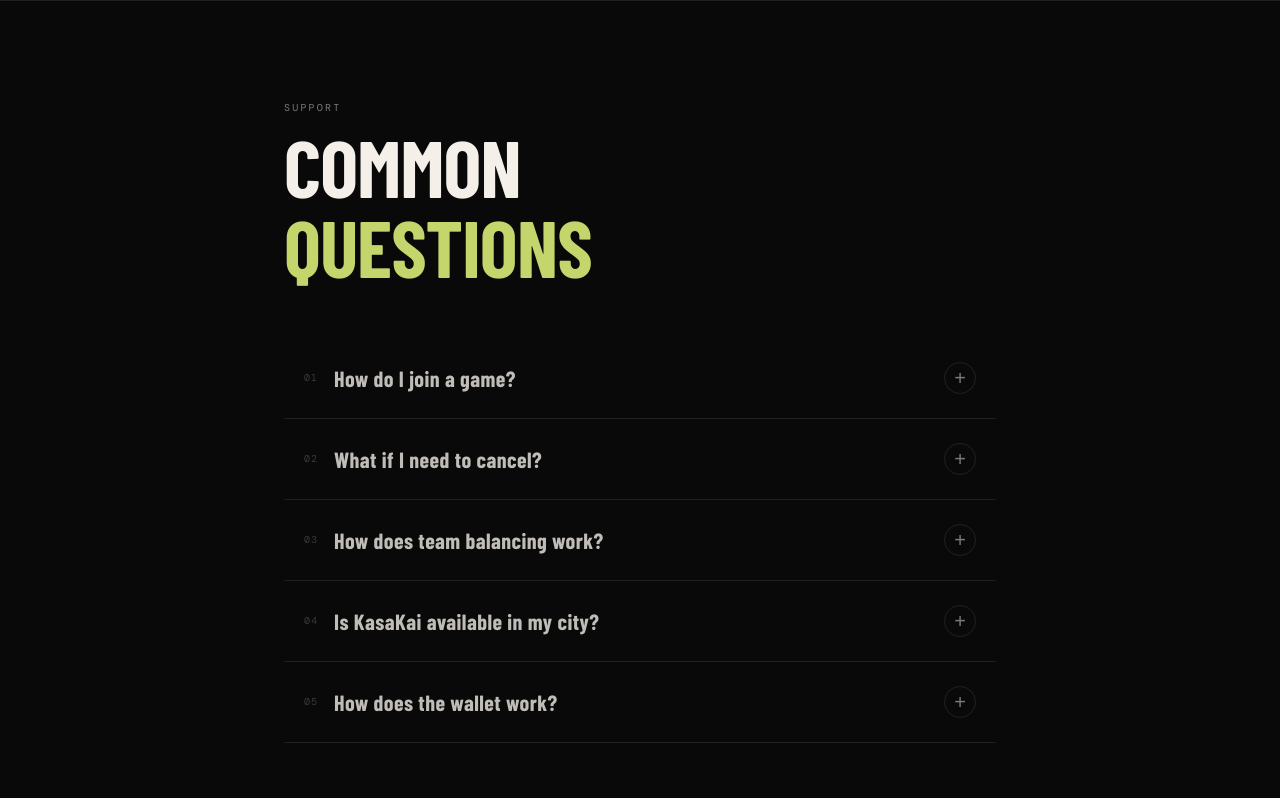
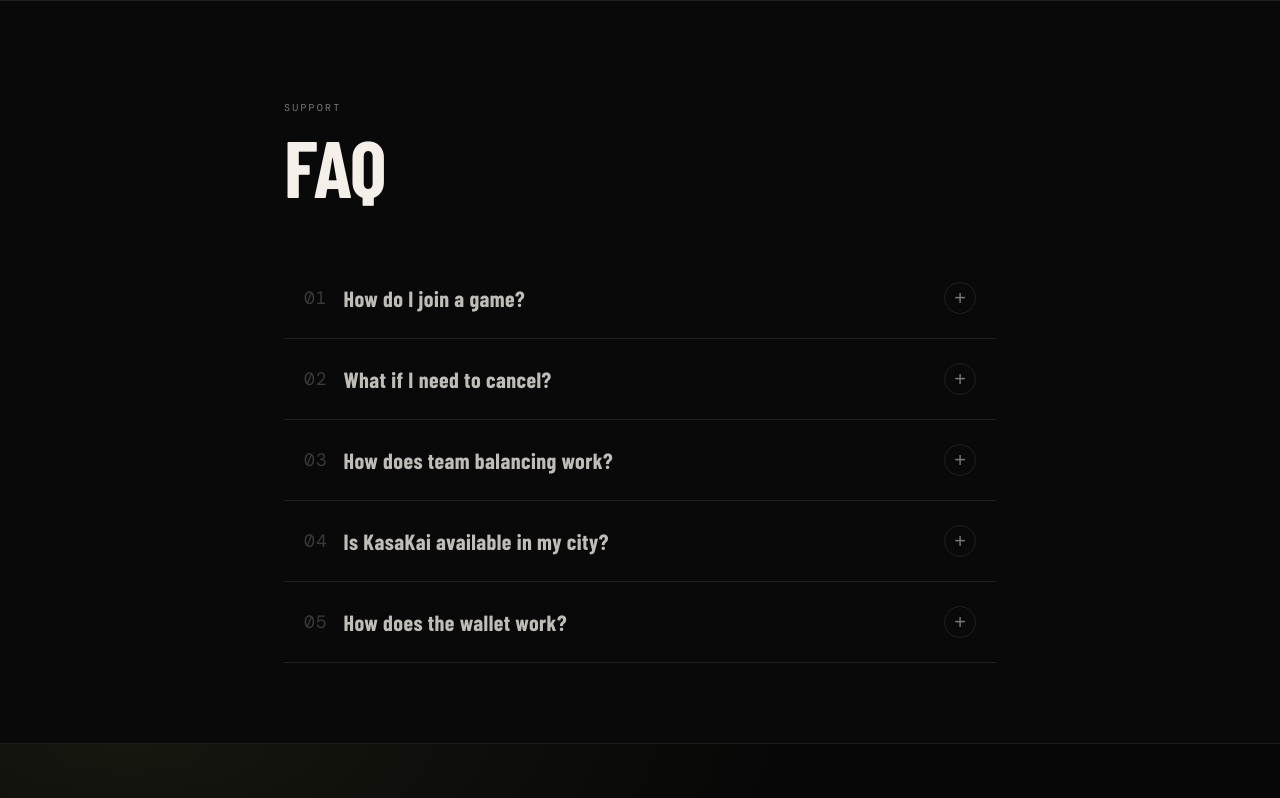
Before and after one commit to kasakai-web/kasakai-main, a Next.js app in the folder user-frontend/: page / in a window 1280 px wide. Shown: the part 800-1598 px from the top of the page. Built offline with nearby package versions, Linux system fonts and the light colour scheme; no server answers; a web font is replaced by a local one.

Commit message:
Refine FAQ section layout

```diff
--- a/user-frontend/src/components/sections/FAQSection.tsx
+++ b/user-frontend/src/components/sections/FAQSection.tsx
@@ -61,20 +61,9 @@ export function FAQSection() {
           letterSpacing: "-.01em",
           lineHeight: 0.9,
           color: "var(--white)",
-          marginBottom: "8px",
-        }}>
-          COMMON
-        </h2>
-        <h2 style={{
-          fontFamily: "var(--cond)",
-          fontWeight: 900,
-          fontSize: "clamp(52px, 10vw, 80px)",
-          letterSpacing: "-.01em",
-          lineHeight: 0.9,
-          color: "var(--lime)",
           marginBottom: "56px",
         }}>
-          QUESTIONS
+          FAQ
         </h2>
 
         {/* Accordion */}
@@ -109,9 +98,9 @@ export function FAQSection() {
                   <div style={{ display: "flex", alignItems: "center", gap: "16px", minWidth: 0 }}>
                     <span style={{
                       fontFamily: "var(--mono)",
-                      fontSize: "10px",
+                      fontSize: "clamp(15px, 3vw, 18px)",
                       color: isOpen ? "var(--lime)" : "#3a3a3a",
-                      letterSpacing: ".1em",
+                      letterSpacing: ".05em",
                       flexShrink: 0,
                       transition: "color 0.2s ease",
                     }}>
@@ -159,7 +148,7 @@ export function FAQSection() {
                 }}>
                   <p style={{
                     fontFamily: "var(--body)",
-                    fontSize: "14px",
+                    fontSize: "16px",
                     fontWeight: 400,
                     lineHeight: 1.85,
                     color: "var(--muted)",
```
